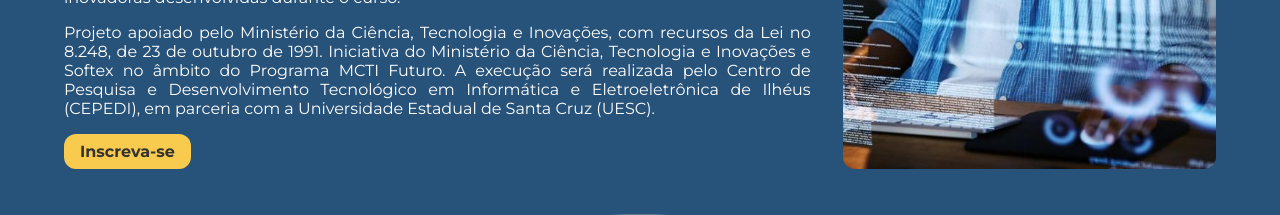
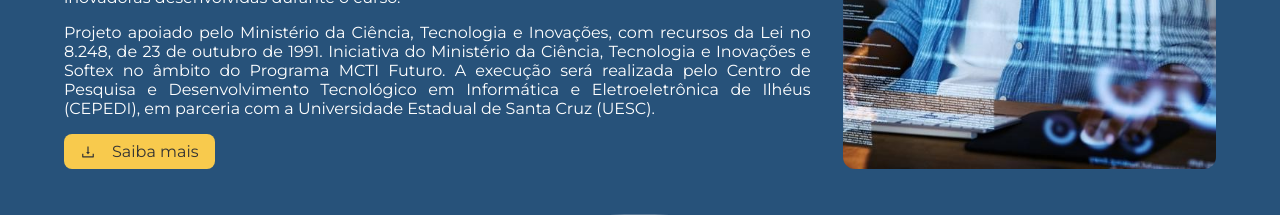
Before and after one commit to igorroc/residencia-next, a Next.js app: page / in a window 1280 px wide. Shown: the part 1720-1935 px from the top of the page. Built offline with nearby package versions, Linux system fonts and the light colour scheme.

Commit message:
feat: Download new PDF

```diff
--- a/src/app/page.module.css
+++ b/src/app/page.module.css
@@ -70,6 +70,23 @@
 	justify-content: center;
 	flex-direction: column;
 	gap: 1em;
+}
+
+.mainButton {
+	width: max-content;
+	display: flex;
+	align-items: center;
+	justify-content: center;
+	gap: 1em;
+	background-color: var(--secondary-color);
+	color: #333;
+	padding: 0.5em 1em;
+	border-radius: 0.5em;
+	cursor: pointer;
+}
+
+.mainButton:hover {
+	background-color: var(--secondary-color-hover);
 }
 
 .diferenciais {
--- a/src/app/page.tsx
+++ b/src/app/page.tsx
@@ -9,7 +9,6 @@ import SobreIMG from "/public/objetivos.jpg"
 import LogoCepedi from "/public/apoio/cepedi.png"
 import LogoUesc from "/public/apoio/uesc.png"
 import LogoSoftex from "/public/apoio/softex.png"
-import LogoMCTIFuturo from "/public/apoio/mcti_futuro.png"
 import LogoMCTI from "/public/apoio/mcti.png"
 
 import WaveSvg from "@/components/Svg/Wave"
@@ -21,6 +20,7 @@ import trilha from "@/utils/trilha"
 import DiferenciaisCard from "@/components/DiferenciaisCard"
 import InvertedWaveSvg from "@/components/Svg/Wave/Inverted"
 import CustomLink from "@/components/CustomLink"
+import { AiOutlineDownload } from "react-icons/ai"
 
 export default function Home() {
 	return (
@@ -117,7 +117,10 @@ export default function Home() {
 								Eletroeletrônica de Ilhéus (CEPEDI), em parceria com a Universidade
 								Estadual de Santa Cruz (UESC).
 							</p>
-							<CustomLink href="https://docs.google.com/forms/d/e/1FAIpQLSeOcYRlOrIM2D7McbLLQve2rhvJsdiONvLOKjcy6d3id_B19A/formResponse" label="Inscreva-se" />
+							<a href="/ORGANIZAÇÃO_CURRICULAR.pdf" className={styles.mainButton}>
+								<AiOutlineDownload />
+								Saiba mais
+							</a>
 						</div>
 						<div className={styles.sobreImage}>
 							{/* eslint-disable-next-line @next/next/no-img-element */}
@@ -237,10 +240,6 @@ export default function Home() {
 								{/* eslint-disable-next-line @next/next/no-img-element */}
 								<img src={LogoSoftex.src} alt="Logo Softex" />
 							</div>
-							<div className={styles.apoioItem}>
-								{/* eslint-disable-next-line @next/next/no-img-element */}
-								<img src={LogoMCTIFuturo.src} alt="Logo MCTI Futuro" />
-							</div>
 						</div>
 					</div>
 					<div className={styles.blocoApoio}>
```
Also changed, not shown: 1 other file (tests, documents, lock files or other folders).
